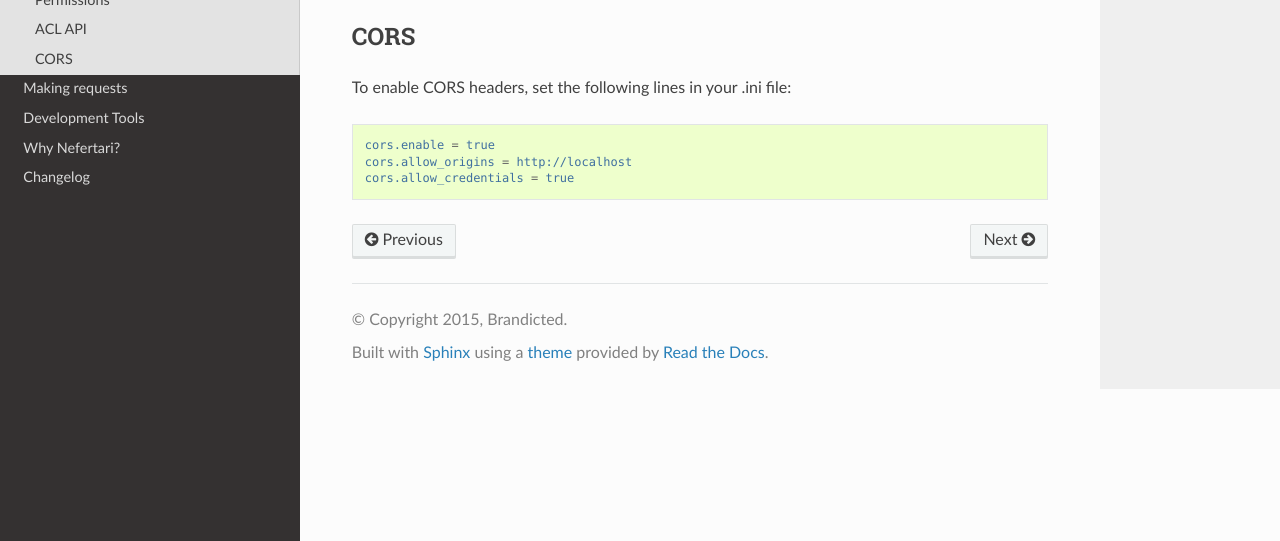
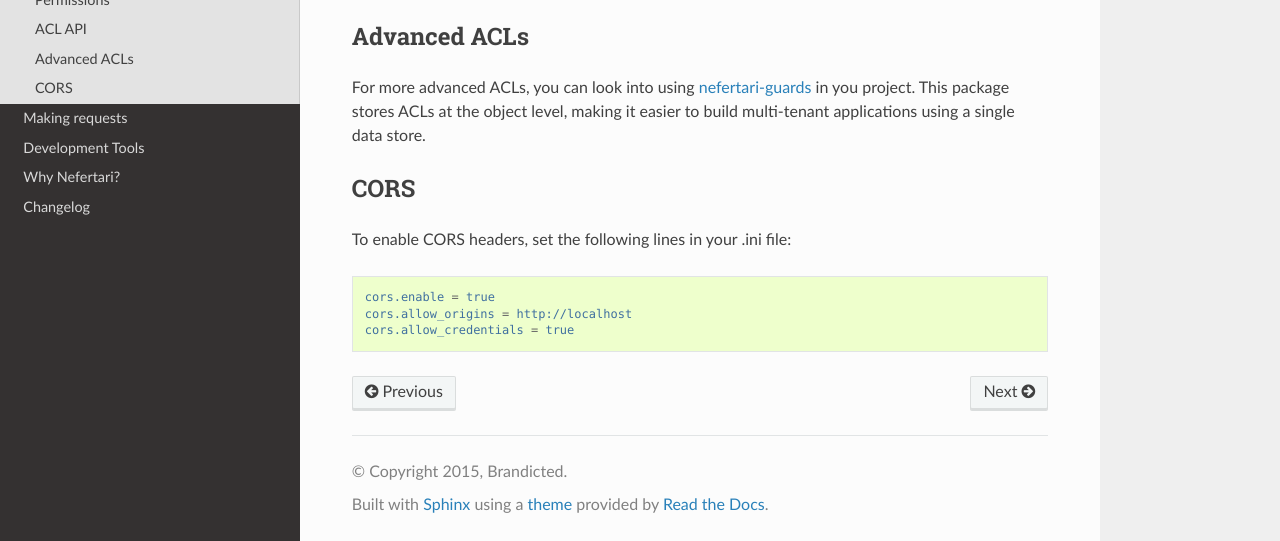
Before and after one commit to ramses-tech/nefertari, a Sphinx documentation site: the page built from docs/source/auth.rst, in a window 1280 px wide and 900 px high, scrolled down 1788 px, cut to the strip 359-900 px from the top of the window. Built offline with Sphinx 7.4.7 and the Read the Docs theme 2.0.0, drawn with Linux system fonts in a browser that asks for light colours.

Commit message:
adding link to nefertari-guards in doc

```diff
--- a/docs/source/auth.rst
+++ b/docs/source/auth.rst
@@ -88,6 +88,12 @@ Note that an item will inherit its collection's permissions if item permissions
     :members:
 
 
+Advanced ACLs
+-------------
+
+For more advanced ACLs, you can look into using `nefertari-guards <https://github.com/brandicted/nefertari-guards>`_ in you project. This package stores ACLs at the object level, making it easier to build multi-tenant applications using a single data store.
+
+
 CORS
 ----
 
```
